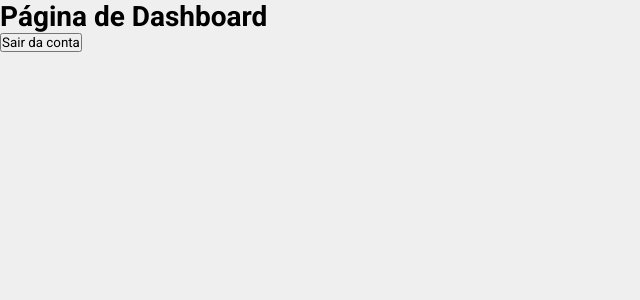
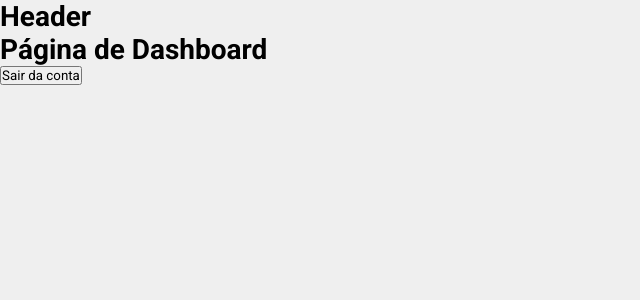
Before and after one commit to Kayke-Fujinaka/call-system, a React (Create React App) app: page /dashboard in a window 1280 px wide. Shown: the top 300 px of the page, without its empty margins (0-640 px from the left). Built offline with nearby package versions, Linux system fonts and the light colour scheme; no server answers; sample sign-in values are in the browser's storage.

Commit message:
[FEATURE] Import Header in Dashboard

```diff
--- a/src/Components/Header/index.js
+++ b/src/Components/Header/index.js
@@ -1,9 +1,11 @@
 import React from "react";
+
+import * as S from "./styles";
 
 function Header() {
   return (
     <div>
-      <h1>Oi</h1>
+      <h1>Header</h1>
     </div>
   );
 }
--- a/src/Pages/Dashboard/index.js
+++ b/src/Pages/Dashboard/index.js
@@ -1,5 +1,7 @@
 import React, { useContext } from "react";
 import { AuthContext } from "../../Context/auth";
+
+import Header from "../../Components/Header"
 
 import * as S from "./styles";
 
@@ -8,6 +10,7 @@
 
   return (
     <div>
+      <Header />
       <h1>Página de Dashboard</h1>
       <button onClick={() => signOut()}>Sair da conta</button>
     </div>
```
